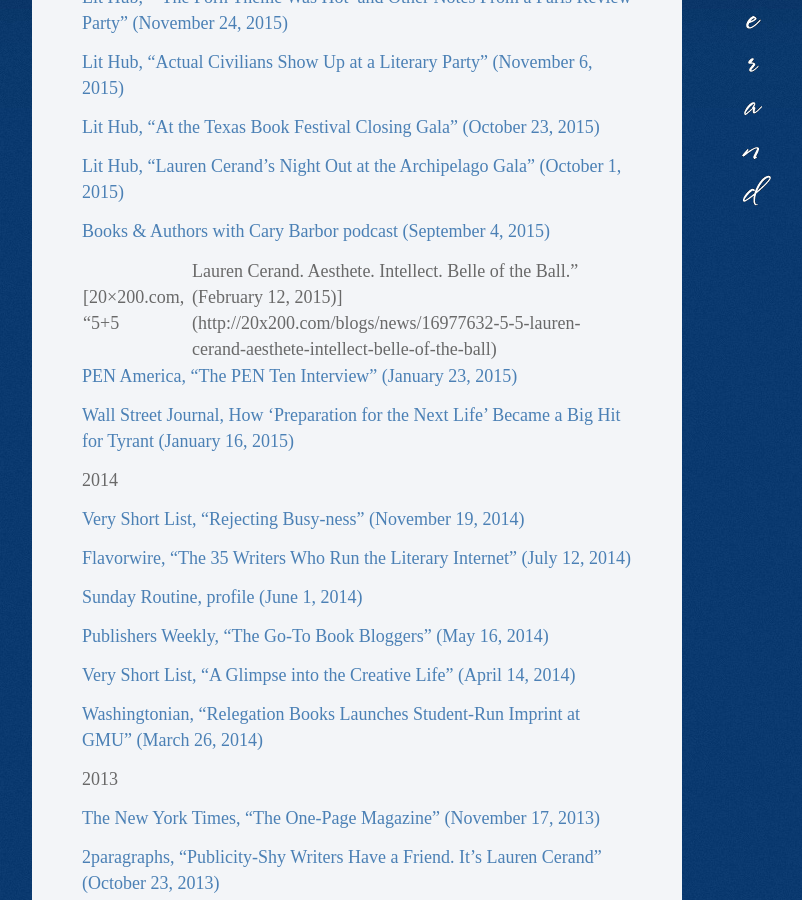
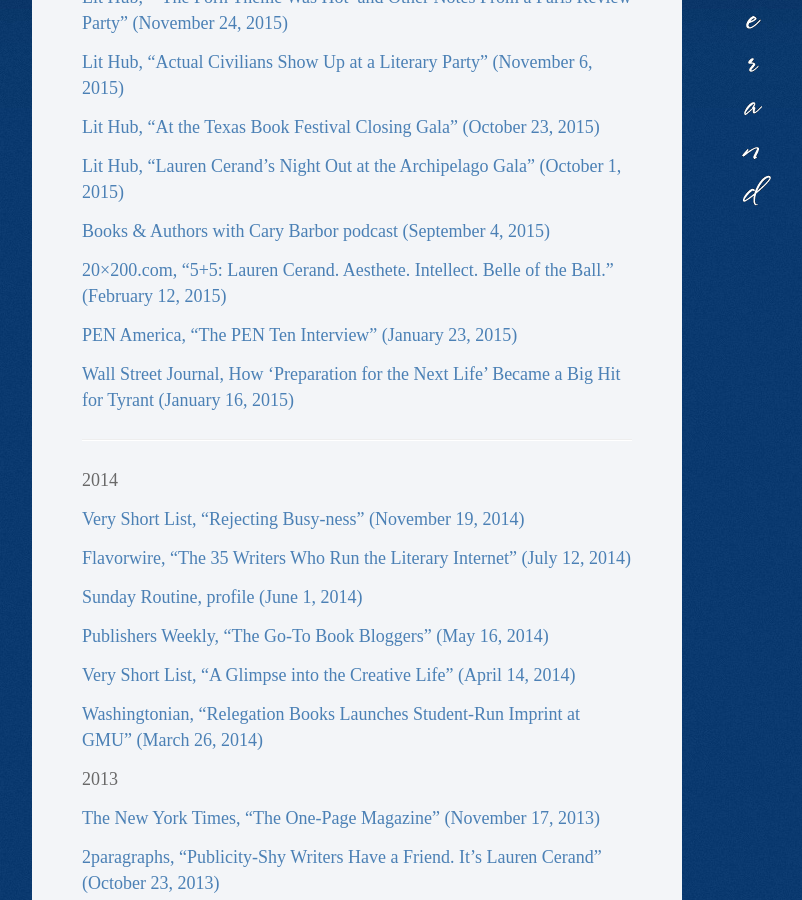
Before and after one commit to sonnetmedia/laurencerand.com, a Jekyll site: the page built from _pages/press.md, in a window 1280 px wide and 900 px high, scrolled down 417 px. Shown: the whole window, without its empty margins (33-835 px from the left). Built offline with Jekyll 4.4.1, drawn with Linux system fonts in a browser that asks for light colours.

Commit message:
remove bad character
Signed-off-by: budparr <budparr@sonnetmedia.net>

```diff
--- a/_pages/press.md
+++ b/_pages/press.md
@@ -19,11 +19,13 @@
 
 [Books & Authors with Cary Barbor podcast (September 4, 2015)](http://www.bksandauthors.com/episode/lauren-cerand-literary-publicist)
 
-[20×200.com, “5+5 | Lauren Cerand. Aesthete. Intellect. Belle of the Ball.” (February 12, 2015)](http://20x200.com/blogs/news/16977632-5-5-lauren-cerand-aesthete-intellect-belle-of-the-ball)
+[20×200.com, "5+5: Lauren Cerand. Aesthete. Intellect. Belle of the Ball." (February 12, 2015)](http://20x200.com/blogs/news/16977632-5-5-lauren-cerand-aesthete-intellect-belle-of-the-ball)
 
 [PEN America, “The PEN Ten Interview” (January 23, 2015)](http://www.pen.org/interview/pen-ten-lauren-cerand)
 
 [Wall Street Journal, How ‘Preparation for the Next Life’ Became a Big Hit for Tyrant (January 16, 2015)](http://www.wsj.com/articles/how-preparation-for-the-next-life-became-a-big-hit-for-tyrant-1421351378?tesla=y)
+
+---
 
 2014
 
```
